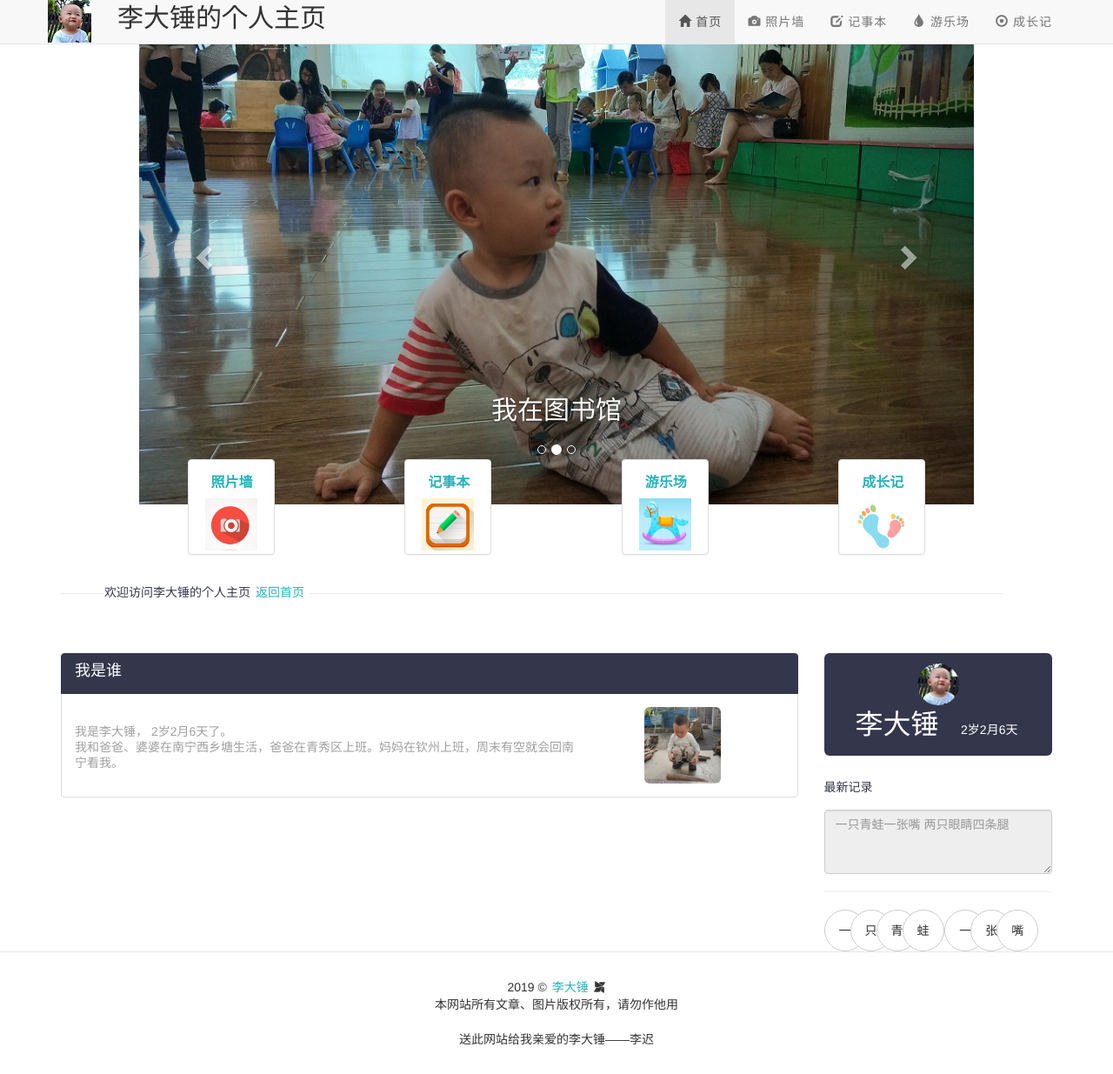
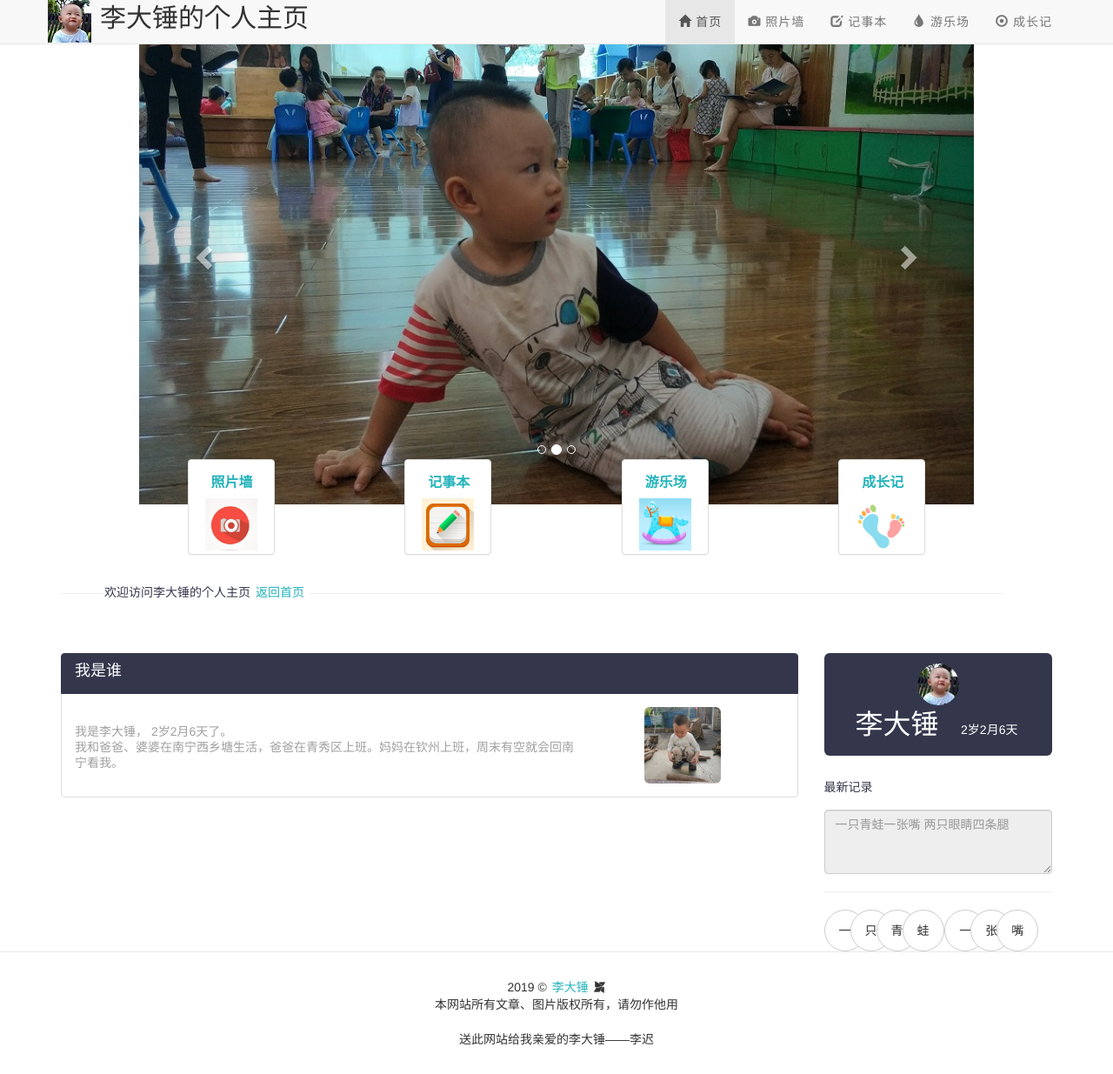
Before and after one commit to lidch/lidch.github.io, a Jekyll site: the page built from index.html, in a window 1280 px wide and 1235 px high. Shown: the whole window at 87% size. Built offline with Jekyll 4.4.1, drawn with Linux system fonts in a browser that asks for light colours; nearby versions of some CDN libraries; comment, search, counter and statistics services are not loaded.

Commit message:
update.
Signed-off-by: lidch <lidch@latelee.org>

```diff
--- a/_includes/nagv.html
+++ b/_includes/nagv.html
@@ -1,16 +1,18 @@
   <!-- 顶层标题 -->
-  <nav class="navbar navbar-default navbar-fixed-top">                <!--声明导航区域，设置导航默认样式，设置导航条固定在顶部-->
-      <div class="container">                                            <!--设置固定布局，最大宽度1140-->
-          <div class="navbar-header">                                    <!--设置导航标题区域-->
-              <a href="{{ site.baseurl }}/" class="navbar-brand" style="padding:0;"><img src="{{ site.baseurl }}/img/web/me.jpg" alt="李大锤个人主页"></a><div style="display: inline-block; margin-left: 30px;font-size: 30px;">李大锤的个人主页</div>
-              <button type="button" class="navbar-toggle" data-toggle="collapse" data-target="#navbar-collapse">    <!--设置导航按钮-->
-                  <span class="icon-bar"></span>        <!--设置导航按钮样式-->
+  <nav class="navbar navbar-default navbar-fixed-top" role="navigation">
+      <div class="container">
+          <div class="navbar-header">
+              <!-- 主页名称 -->
+              <a href="{{ site.baseurl }}/" class="navbar-brand" style="padding:0;"><img src="{{ site.baseurl }}/img/web/me.jpg" alt="李大锤个人主页"></a><div style="display: inline-block; margin-left: 10px;font-size: 30px;">李大锤的个人主页</div>
+              <button type="button" class="navbar-toggle" data-toggle="collapse" data-target="#navbar-collapse">
+                  <span class="icon-bar"></span>
                   <span class="icon-bar"></span>
                   <span class="icon-bar"></span>
               </button>
           </div>
-          <div class="collapse navbar-collapse" id="navbar-collapse">                <!--设置导航折叠区域，设置导航折叠样式-->
-              <ul class="nav navbar-nav navbar-right" style="margin-top:0">        <!--设置列表区域，导航列表默认样式，导航列表右浮动-->
+          <!-- 导航 在右侧 -->
+          <div class="collapse navbar-collapse" id="navbar-collapse">
+              <ul class="nav navbar-nav navbar-right" style="margin-top:0">
                   <li class="active"><a class="link" href="{{ site.baseurl }}/"><span class="glyphicon glyphicon-home"></span> 首页</a></li>
                   <li><a class="link" href="{{ site.baseurl }}/story/category-pic/"><span class="glyphicon glyphicon glyphicon-camera"></span> 照片墙</a></li>
                   <li><a class="link" href="{{ site.baseurl }}/story/category-note/"><span class="glyphicon glyphicon-edit"></span> 记事本</a></li>
@@ -32,22 +34,16 @@
       <!-- Wrapper for slides -->
       <div class="carousel-inner" role="listbox">
           <div class="item active">
-              <img src="{{ site.baseurl }}/img/index/1.jpg">
-              <div class="carousel-caption">
-                <h2>我在花卉公园</h2>
-              </div>
+            <div class="pc_imgBox hidden-xs" style="background-image: url('{{ site.baseurl }}/img/index/1.jpg')"></div>
+            <div class="m_imgBox hidden-lg hidden-md hidden-sm"><img src="{{ site.baseurl }}/img/index/1-1.jpg" alt=""></div>
           </div>
           <div class="item">
-              <img src="{{ site.baseurl }}/img/index/2.jpg">
-              <div class="carousel-caption">
-                <h2>我在图书馆</h2>
-              </div>
+              <div class="pc_imgBox hidden-xs" style="background-image: url('{{ site.baseurl }}/img/index/2.jpg')"></div>
+            <div class="m_imgBox hidden-lg hidden-md hidden-sm"><img src="{{ site.baseurl }}/img/index/2-1.jpg" alt=""></div>
           </div>
           <div class="item">
-            <img src="{{ site.baseurl }}/img/index/3.jpg">
-              <div class="carousel-caption">
-                <h2>我在民族广场</h2>
-              </div>
+            <div class="pc_imgBox hidden-xs" style="background-image: url('{{ site.baseurl }}/img/index/3.jpg')"></div>
+            <div class="m_imgBox hidden-lg hidden-md hidden-sm"><img src="{{ site.baseurl }}/img/index/3-1.jpg" alt=""></div>
           </div>
       </div>
 
@@ -109,4 +105,5 @@
 
 <div class="container div_divider">
 <hr class="hr_1">欢迎访问李大锤的个人主页 <a class="link" href="{{ site.baseurl }}/">返回首页</a> <hr class="hr_2">
+
 </div>
--- a/_layouts/index.html
+++ b/_layouts/index.html
@@ -18,7 +18,6 @@ layout: index
   </head>
 
 <body>
-{{ content }}
 
   {% include nagv.html %}
 
--- a/css/index.css
+++ b/css/index.css
@@ -17,6 +17,20 @@
 }
 .carousel-indicators {
 	margin-bottom: 32px;
+}
+
+.pc_imgBox{
+    display: block;
+    height: 100%;
+    padding-top: 55%;
+    background-repeat: no-repeat;
+    background-position: center;
+    background-size: cover;
+}
+.m_imgBox{
+    display: block;
+    width: 100%;
+    padding-top: 10%;
 }
 
 /* 功能块 */
```
Also changed, not shown: img/index/1-1.jpg (added), img/index/2-1.jpg (added), img/index/3-1.jpg (added).
